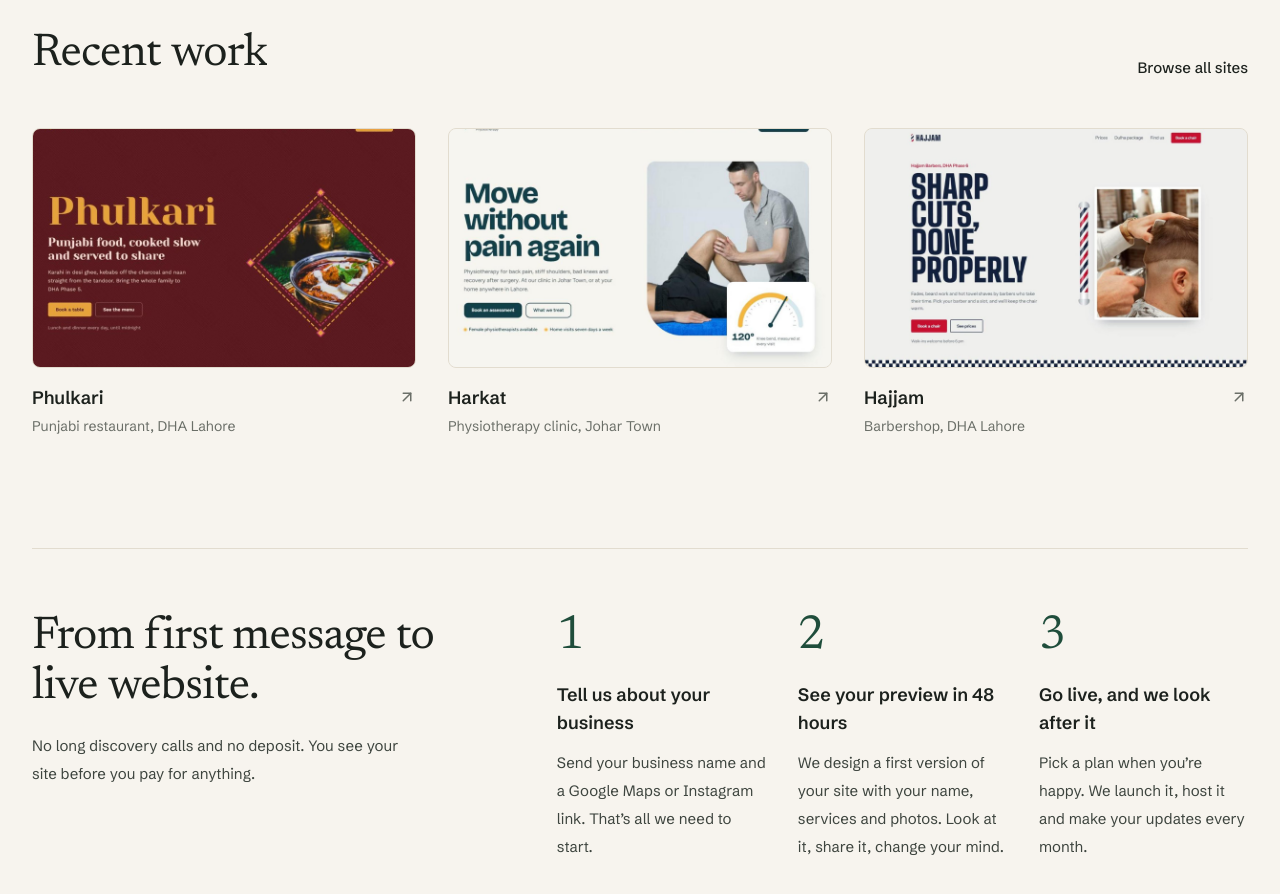
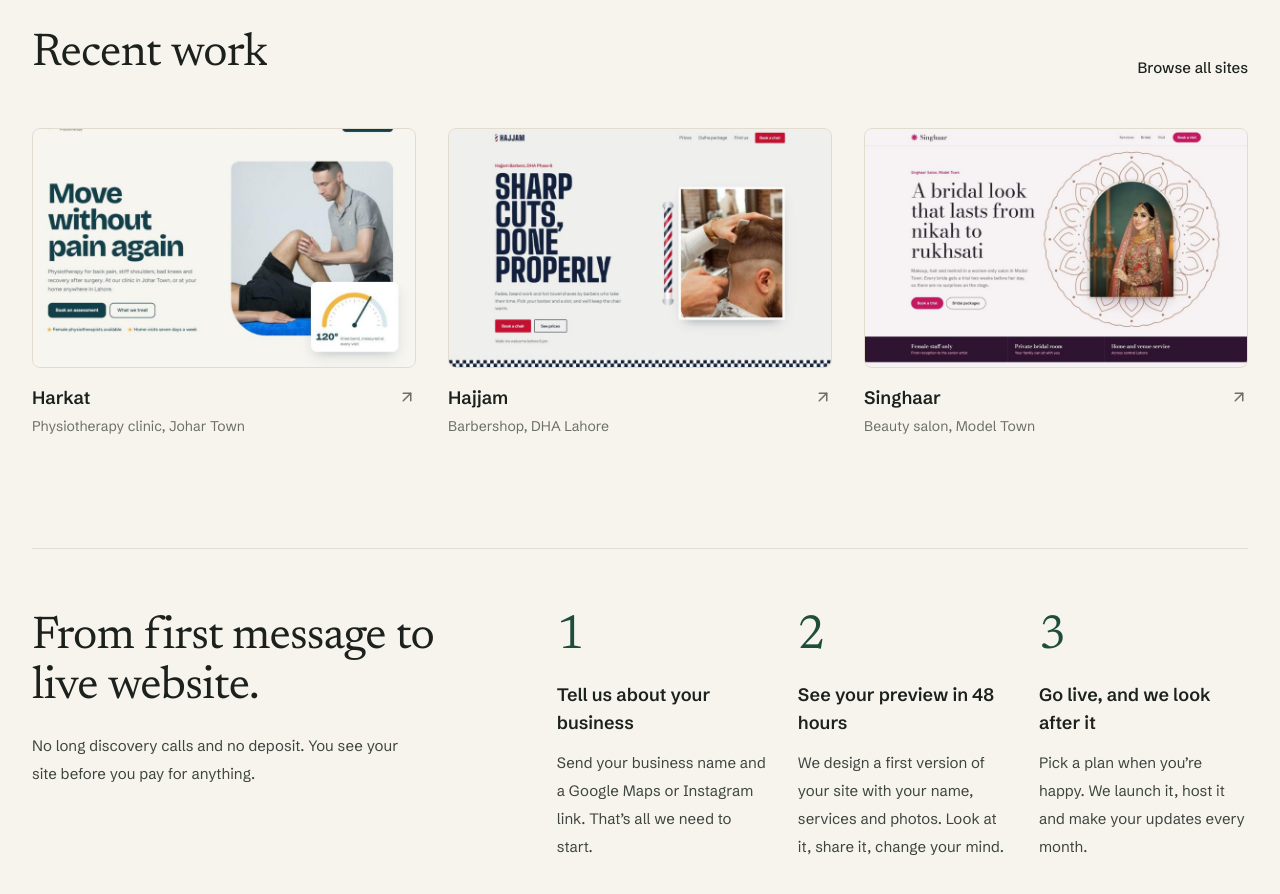
Before and after one commit to Awaiz11/Nexaflow, a Next.js app: page / in a window 1280 px wide. Shown: the part 1460-2354 px from the top of the page. Built offline with nearby package versions, Linux system fonts and the light colour scheme.

Commit message:
Add files via upload

```diff
--- a/src/app/page.tsx
+++ b/src/app/page.tsx
@@ -12,12 +12,6 @@ const ease = [0.16, 1, 0.3, 1] as const;
 
 const recentWork = [
   {
-    name: "Phulkari",
-    kind: "Punjabi restaurant, DHA Lahore",
-    url: "https://phulkari-restaurant.vercel.app/",
-    image: "/phulkari-shot.jpg",
-  },
-  {
     name: "Harkat",
     kind: "Physiotherapy clinic, Johar Town",
     url: "https://harkat-physio.vercel.app/",
@@ -28,6 +22,12 @@ const recentWork = [
     kind: "Barbershop, DHA Lahore",
     url: "https://hajjam-barbers.vercel.app/",
     image: "/hajjam-shot.jpg",
+  },
+  {
+    name: "Singhaar",
+    kind: "Beauty salon, Model Town",
+    url: "https://singhaar-salon.vercel.app/",
+    image: "/singhaar-shot.jpg",
   },
 ];
 
```
